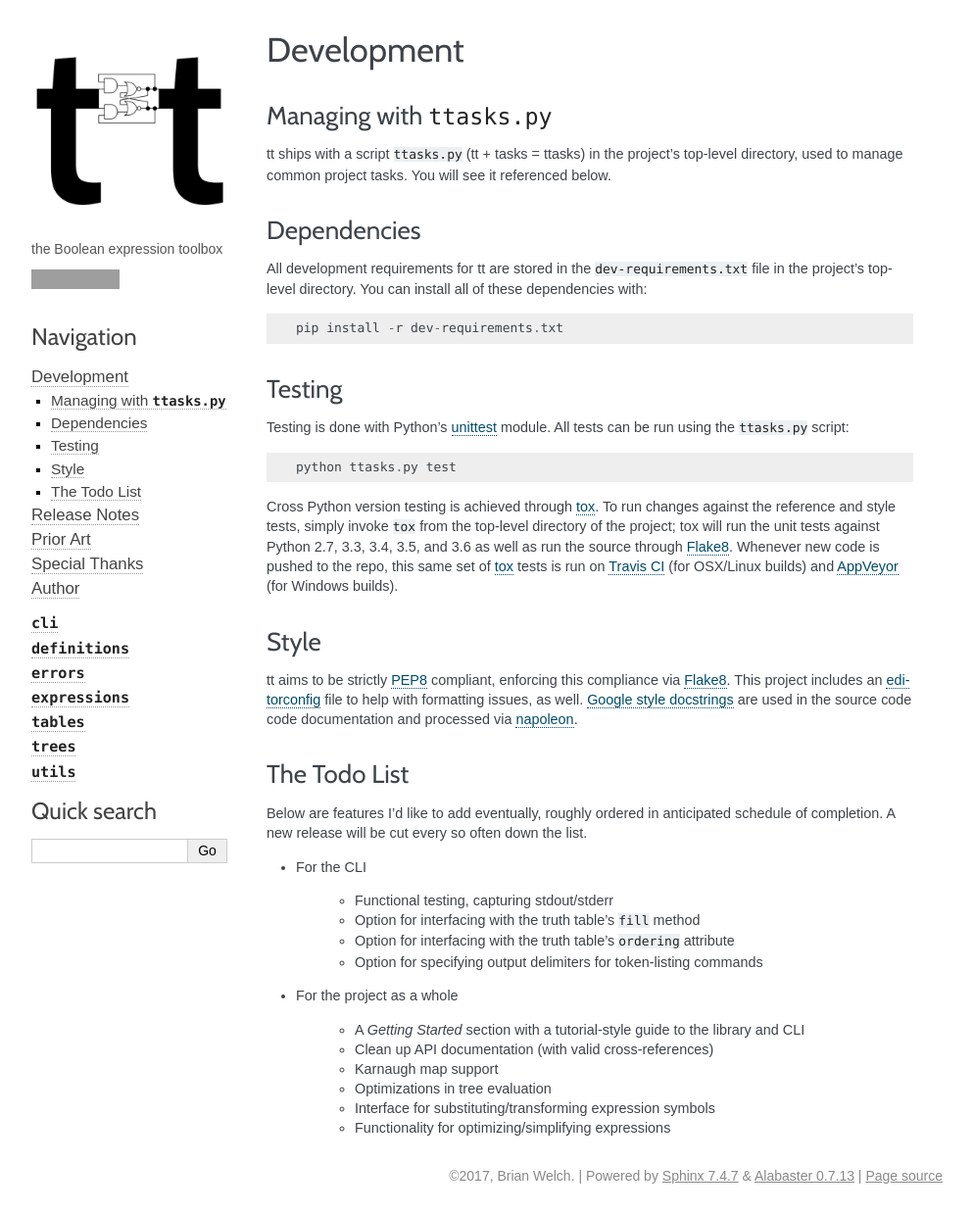
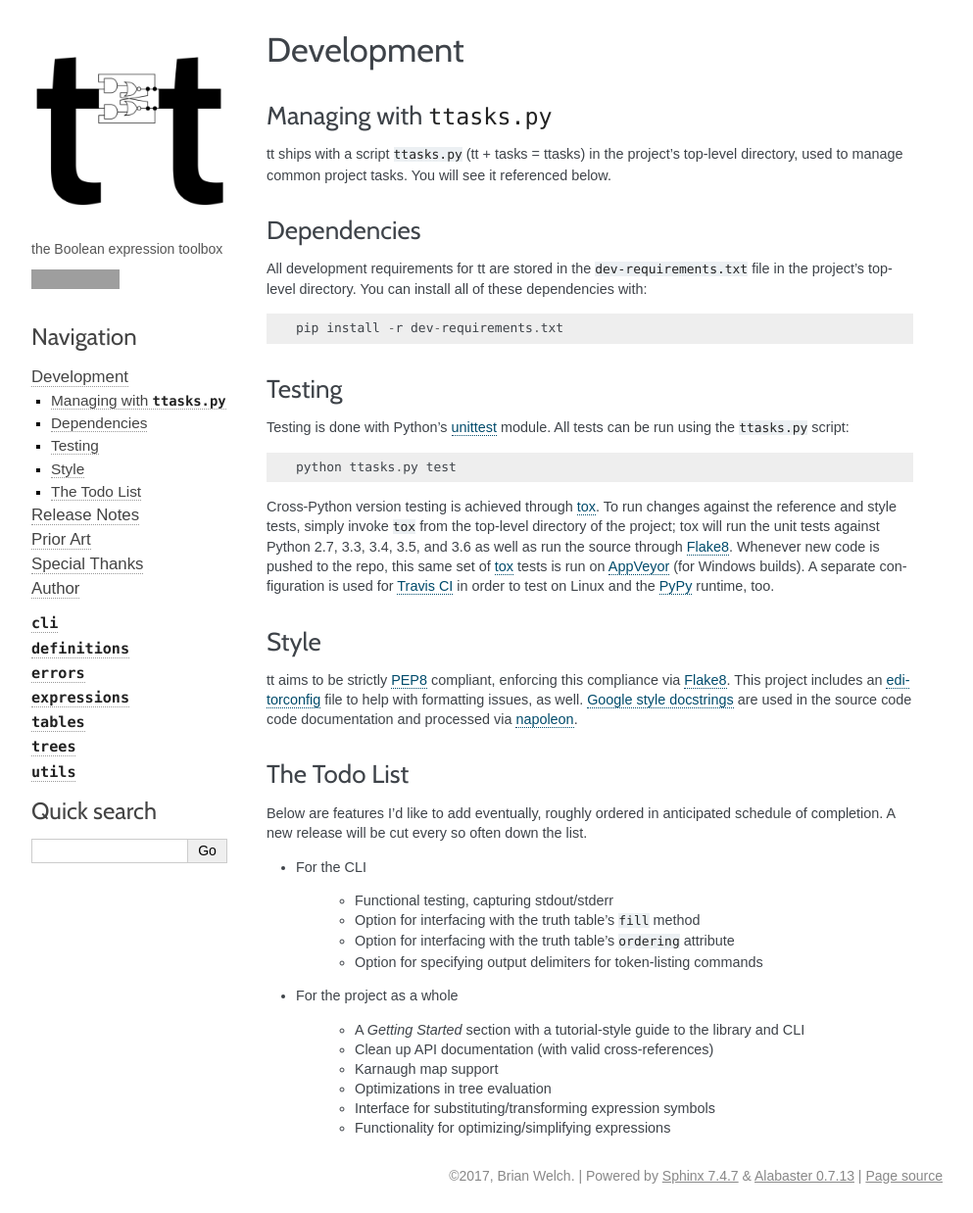
Before and after one commit to welchbj/tt, a Sphinx documentation site: the page built from docs/development.rst, in a window 1280 px wide and 1238 px high. Shown: the whole window at 98% size, without its empty margins (148-1141 px from the left). Built offline with Sphinx 7.4.7, drawn with Linux system fonts in a browser that asks for light colours; some web fonts are replaced; grey boxes are pictures that could not be loaded.

Commit message:
Add reference to custom Travis config and PyPy to testing segment of Development docs

```diff
--- a/docs/development.rst
+++ b/docs/development.rst
@@ -23,7 +23,7 @@
 
     python ttasks.py test
 
-Cross Python version testing is achieved through `tox`_. To run changes against the reference and style tests, simply invoke ``tox`` from the top-level directory of the project; tox will run the unit tests against Python 2.7, 3.3, 3.4, 3.5, and 3.6 as well as run the source through `Flake8`_. Whenever new code is pushed to the repo, this same set of `tox`_ tests is run on `Travis CI`_ (for OSX/Linux builds) and `AppVeyor`_ (for Windows builds).
+Cross-Python version testing is achieved through `tox`_. To run changes against the reference and style tests, simply invoke ``tox`` from the top-level directory of the project; tox will run the unit tests against Python 2.7, 3.3, 3.4, 3.5, and 3.6 as well as run the source through `Flake8`_. Whenever new code is pushed to the repo, this same set of `tox`_ tests is run on `AppVeyor`_ (for Windows builds). A separate configuration is used for `Travis CI`_ in order to test on Linux and the `PyPy`_ runtime, too.
 
 
 Style
@@ -58,6 +58,7 @@
 .. _tox: https://tox.readthedocs.org/en/latest/
 .. _Travis CI: https://travis-ci.org/welchbj/tt/
 .. _AppVeyor: https://ci.appveyor.com/project/welchbj/tt
+.. _PyPy: https://pypy.org/
 .. _PEP8: https://www.python.org/dev/peps/pep-0008/
 .. _Flake8: http://flake8.pycqa.org/en/latest/
 .. _editorconfig: http://editorconfig.org/
```
